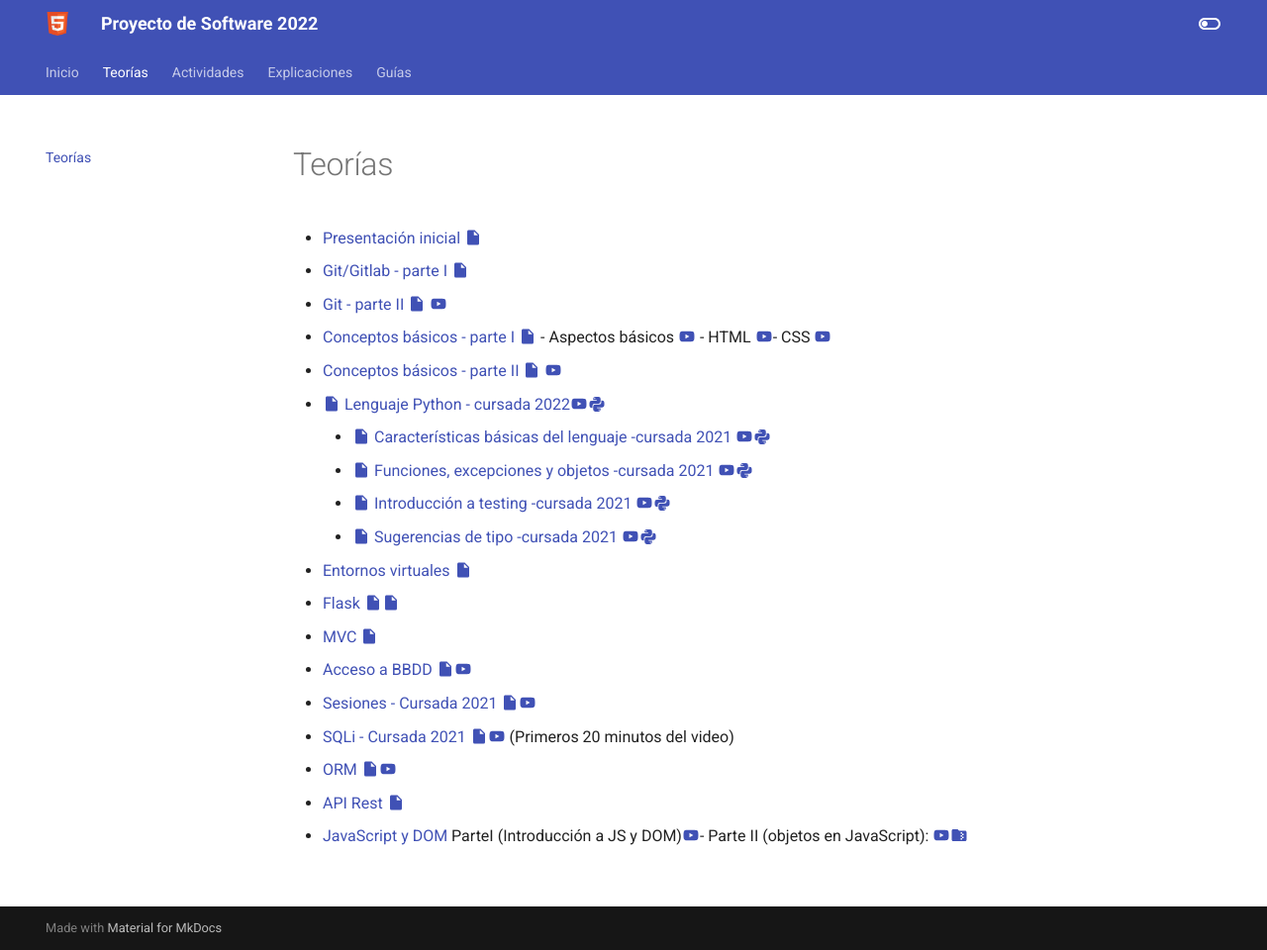
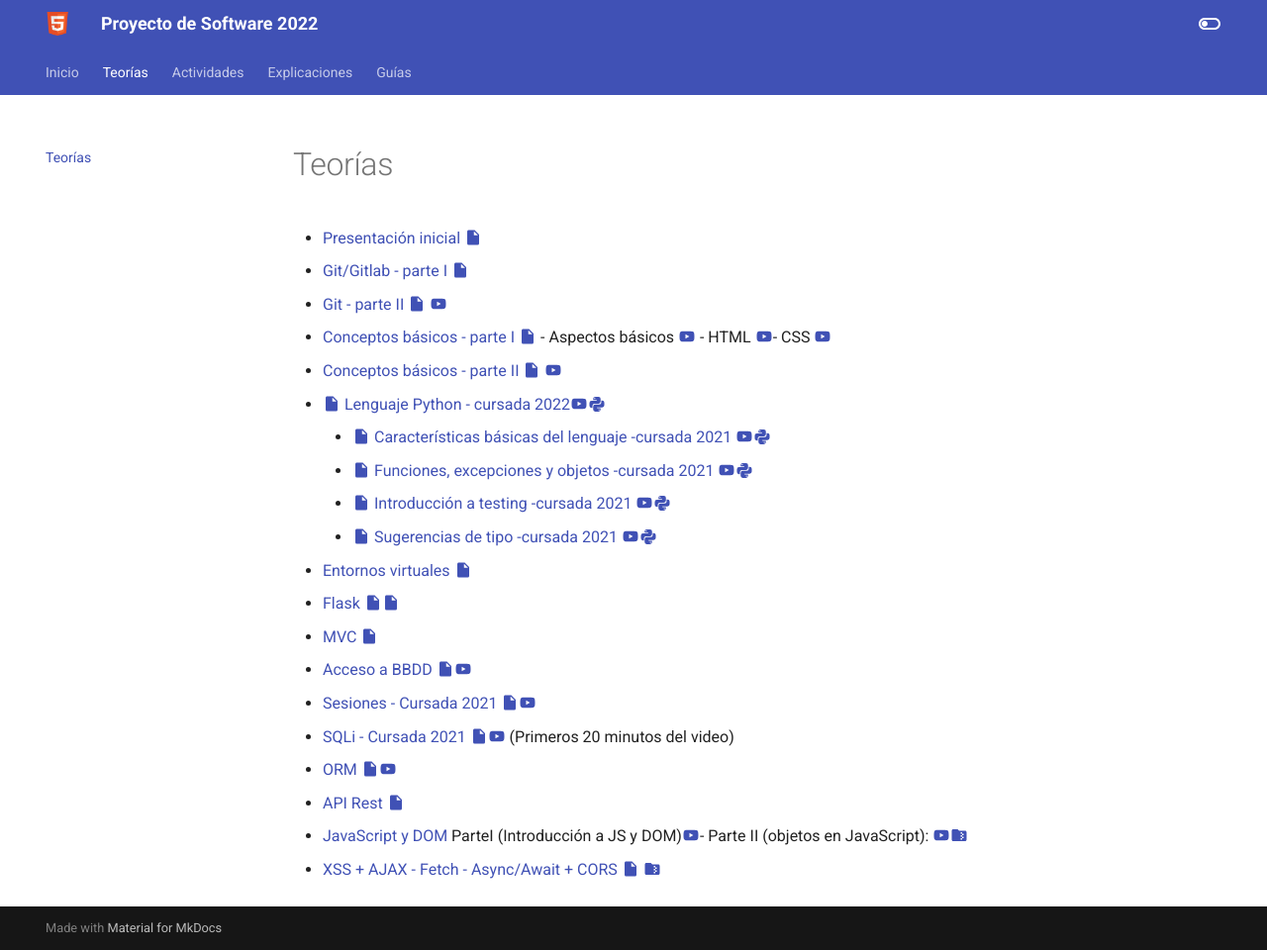
Before and after one commit to Proyecto-de-Software/2022, an MkDocs documentation site: the page built from docs/01_teorias.md, in a window 1280 px wide and 960 px high. Shown: the whole window at 99% size. Built offline with MkDocs 1.6.1 and Material for MkDocs 9.7.7, drawn with Linux system fonts in a browser that asks for light colours.

Commit message:
Links clase 7

```diff
--- a/docs/01_teorias.md
+++ b/docs/01_teorias.md
@@ -19,3 +19,4 @@
 - [ORM](clase5_4) [:material-file:](clase5_4.pdf)[:material-youtube:](https://youtu.be/F9C7aG6XNks)
 - [API Rest](clase6_1) [:material-file:](clase5_1.pdf)
 * [JavaScript y DOM](clase6_2) ParteI (Introducción a JS y DOM)[:material-youtube:](https://youtu.be/c72-gbvxY-Q)- Parte II (objetos en  JavaScript): [:material-youtube:](https://youtu.be/qd8hhh7O8eQ)[:material-folder-zip:](clase6_2.zip)
+* [XSS + AJAX - Fetch - Async/Await + CORS](clase7) [:material-file:](clase7.pdf) [:material-folder-zip:](clase7.zip)
```
